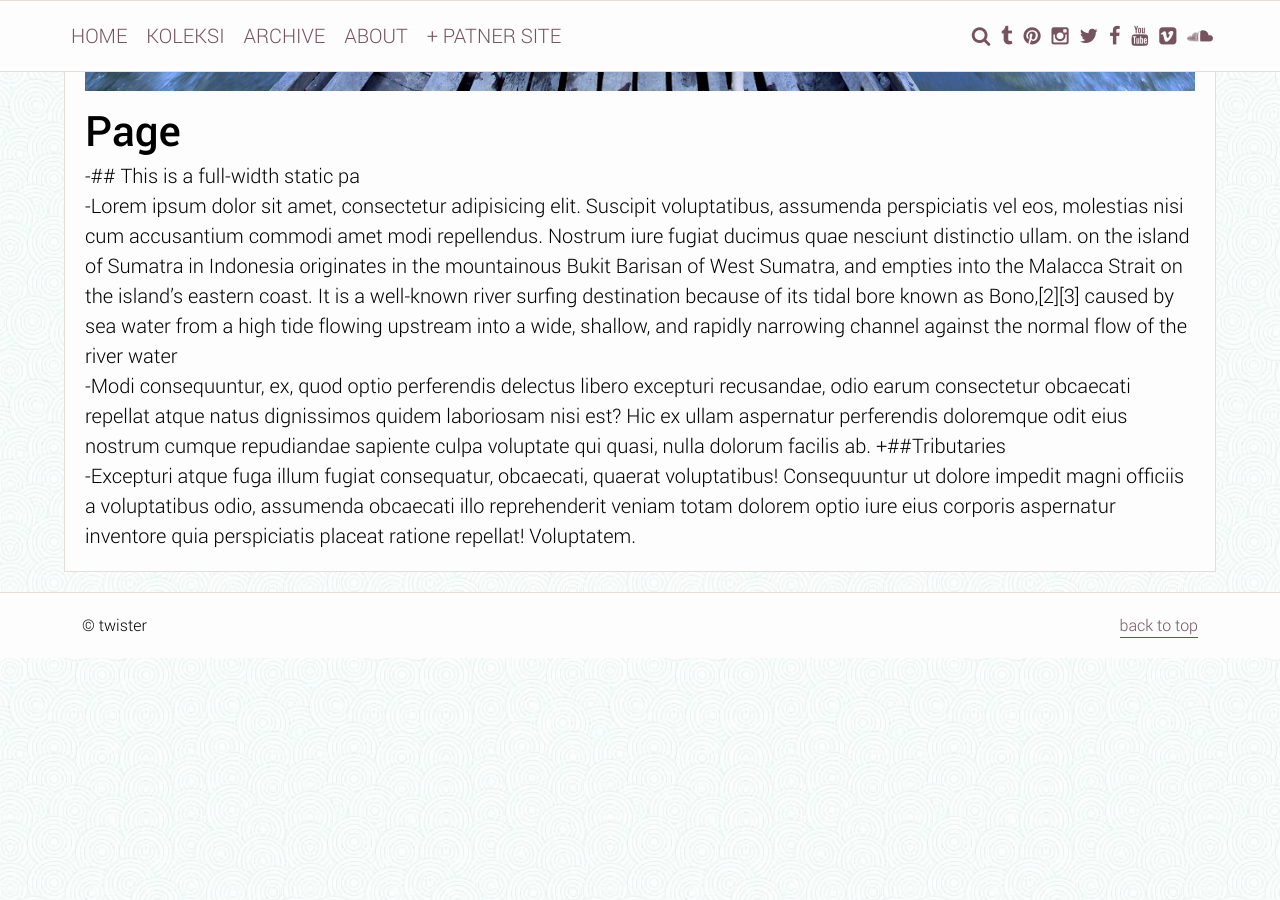
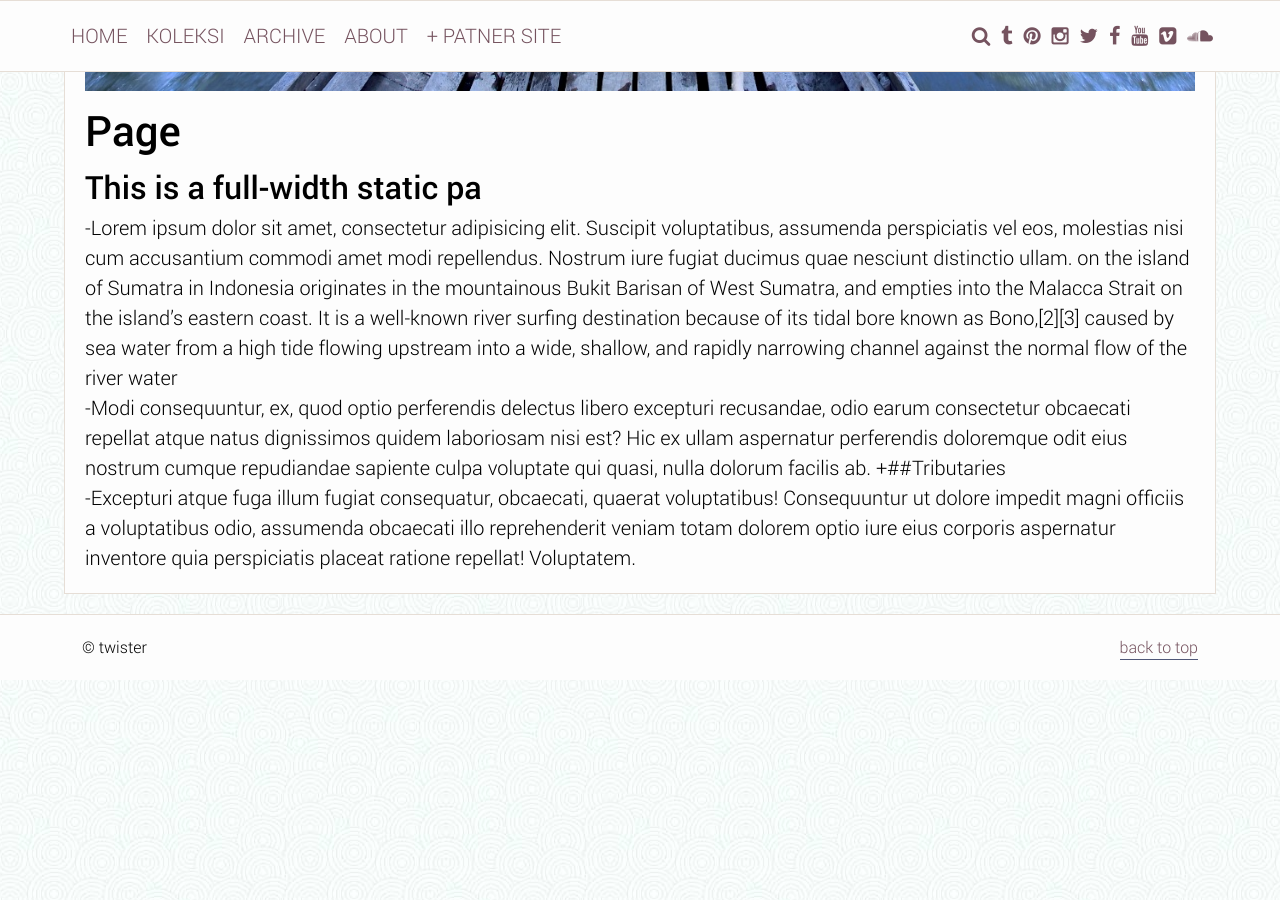
Before and after one commit to Risalbudiman/Risalbudiman.github.io, a Jekyll site: the page built from page-full/index.md, in a window 1280 px wide and 900 px high, scrolled down 832 px. Built offline with Jekyll 4.4.1, drawn with Linux system fonts in a browser that asks for light colours.

Commit message:
Update index.md

```diff
--- a/page-full/index.md
+++ b/page-full/index.md
@@ -4,7 +4,7 @@ featimg: 6.jpg
 title: Page
 ---
 
--## This is a full-width static pa
+## This is a full-width static pa
 
 -Lorem ipsum dolor sit amet, consectetur adipisicing elit. Suscipit voluptatibus, assumenda perspiciatis vel eos, molestias nisi cum accusantium commodi amet modi repellendus. Nostrum iure fugiat ducimus quae nesciunt distinctio ullam.
 on the island of Sumatra in Indonesia originates in the mountainous Bukit Barisan of West Sumatra, and empties into the Malacca Strait on the island's eastern coast. It is a well-known river surfing destination because of its tidal bore known as Bono,[2][3] caused by sea water from a high tide flowing upstream into a wide, shallow, and rapidly narrowing channel against the normal flow of the river water
```
